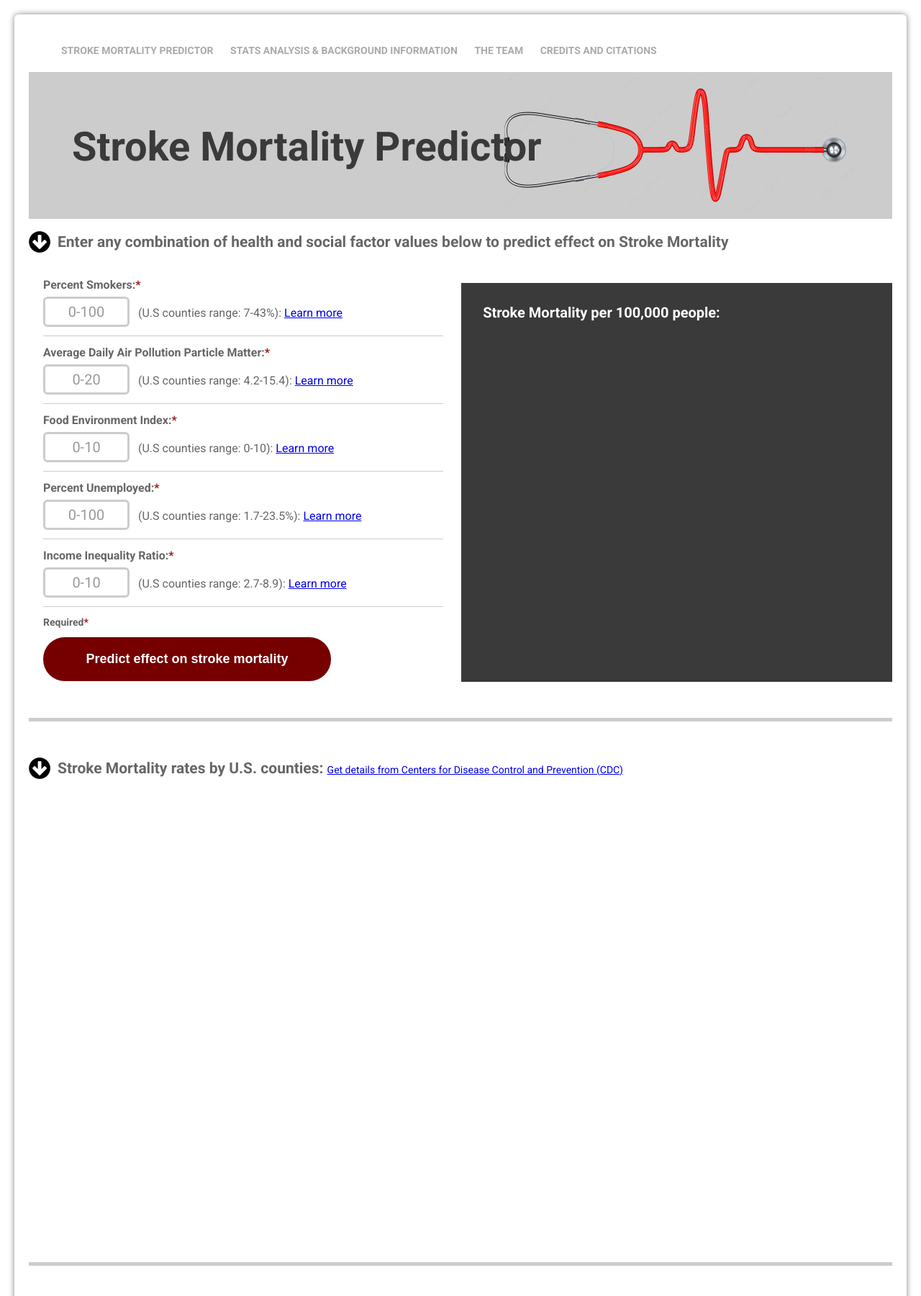
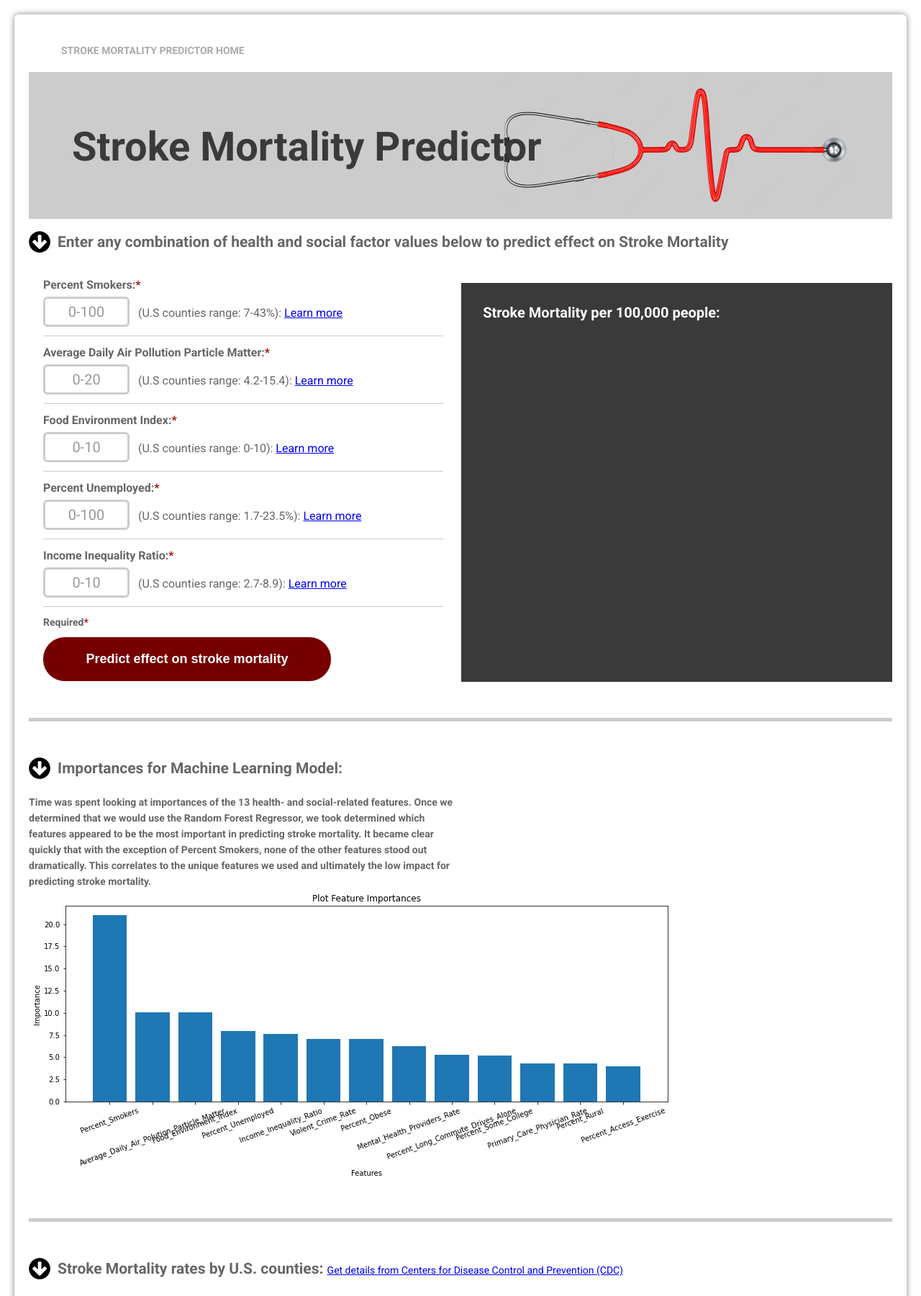
Before and after one commit to tpankratz1/Stroke-Predictor, a Flask app: page / in a window 1280 px wide. Shown: the top 1800 px of the page at 72% size. Run offline with Flask 2, Linux system fonts and the light colour scheme; parts of the project's set-up code (start-up, migrations or seed data) failed here and were passed over; some libraries are stand-ins or nearby versions.

Commit message:
updated html and png files

```diff
--- a/templates/index.html
+++ b/templates/index.html
@@ -14,10 +14,10 @@
     <div class="container">
       <nav class="stroke">
         <ul>
-          <li><a href="/">Stroke Mortality Predictor</a></li>
-          <li><a href="#">Stats Analysis & Background Information</a></li>
+          <li><a href="/">Stroke Mortality Predictor Home</a></li>
+          <!-- <li><a href="#">Stats Analysis & Background Information</a></li>
           <li><a href="#">The Team</a></li>
-          <li><a href="#">Credits and Citations</a></li>
+          <li><a href="#">Credits and Citations</a></li> -->
         </ul>
       </nav>
       <div class="banner">
@@ -64,6 +64,14 @@
               </ul>
             {% endfor %}
           </div>
+        </div>
+      </div>
+      <h2 class="arrow">Importances for Machine Learning Model:</h2>
+      <div class="wrapper">
+        <div class="column">
+          <p>Time was spent looking at importances of the 13 health- and social-related features.  Once we determined that we would use the Random Forest Regressor, we took determined which features appeared to be the most important in predicting stroke mortality. It became clear quickly that with the exception of Percent Smokers, none of the other features stood out dramatically. This correlates to the unique features we used and ultimately the low impact for predicting stroke mortality.
+          </p>
+          <img src="static/Importances_All_Features.png" alt="Importances of all features">
         </div>
       </div>
       <h2 class="arrow" id="strokemortality">Stroke Mortality rates by U.S. counties: <a href="https://catalog.data.gov/dataset/stroke-mortality-data-among-us-adults-35-by-state-territory-and-county-2017-2019-d738a" style="font-size: 14px; font-weight: 400;">Get details from Centers for Disease Control and Prevention (CDC)</a></h2>
```
Also changed, not shown: static/Importances_All_Features.png (added), static/Importances_Highest_Features.png (added).
